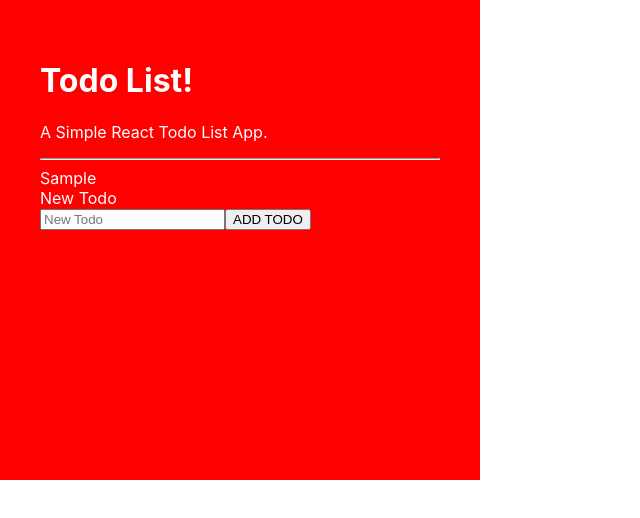
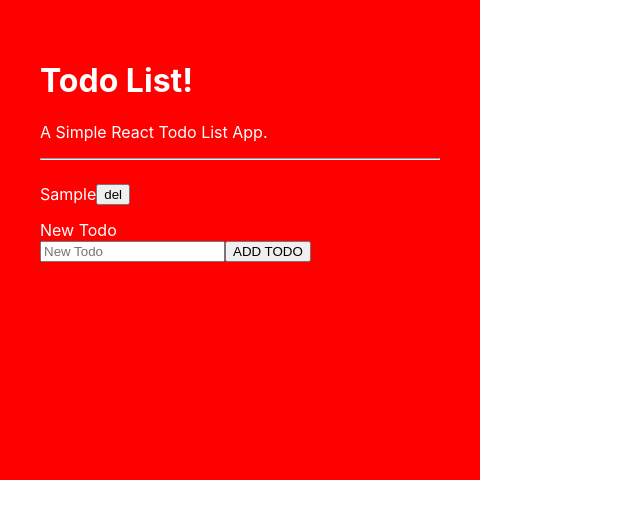
Before and after one commit to SaiManojBotchu/TodoApp, a React (Create React App) app: page / in a window 1280 px wide. Both pictures are taken after typing "Sample" into the empty fields and a click on the button "ADD TODO". Shown: the top 518 px of the page, without its empty margins (0-640 px from the left). Built offline with nearby package versions, Linux system fonts and the light colour scheme.

Commit message:
added delete todo-item functionality

```diff
--- /dev/null
+++ b/src/Todo.css
@@ -0,0 +1,6 @@
+.Todo{
+  display: flex;
+  flex-wrap: wrap;
+  align-items: center;
+  justify-content: flex-start;
+}
--- a/src/Todo.js
+++ b/src/Todo.js
@@ -1,8 +1,31 @@
 import React, { Component } from 'react';
+import './Todo.css';
 
 class Todo extends Component {
+  constructor(props) {
+    super(props);
+    this.handleRemoveTodo = this.handleRemoveTodo.bind(this);
+  }
+
+  handleRemoveTodo() {
+    this.props.removeTodo(this.props.todo.id);
+  }
+
   render() {
-    return <div>{this.props.todo.data}</div>;
+    const { todo } = this.props;
+    return (
+      <div className='Todo'>
+        <p>{todo.data}</p>
+        <div className='Todo-Buttons'>
+          {/* <button type='button' onClick=''>
+            ed
+          </button> */}
+          <button type='button' onClick={this.handleRemoveTodo}>
+            del
+          </button>
+        </div>
+      </div>
+    );
   }
 }
 
--- a/src/TodoList.js
+++ b/src/TodoList.js
@@ -9,14 +9,21 @@ class TodoList extends Component {
     this.state = { todos: [] };
     this.displayTodos = this.displayTodos.bind(this);
     this.addTodo = this.addTodo.bind(this);
+    this.removeTodo = this.removeTodo.bind(this);
   }
 
   addTodo(todo) {
     this.setState(st => ({ todos: [...st.todos, todo] }));
   }
 
+  removeTodo(id) {
+    this.setState(st => ({ todos: st.todos.filter(t => t.id !== id) }));
+  }
+
   displayTodos() {
-    return this.state.todos.map(todo => <Todo key={todo.id} todo={todo} />);
+    return this.state.todos.map(todo => (
+      <Todo key={todo.id} todo={todo} removeTodo={this.removeTodo} />
+    ));
   }
 
   render() {
```
Also changed, not shown: .eslintrc.json.
